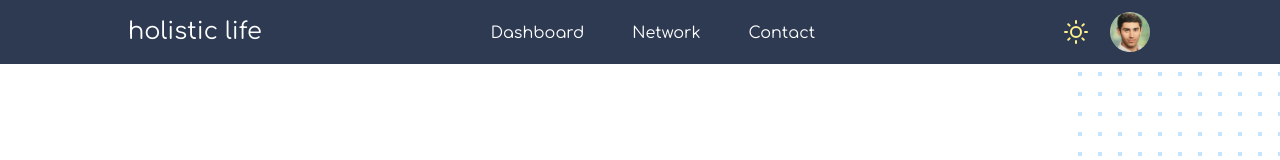
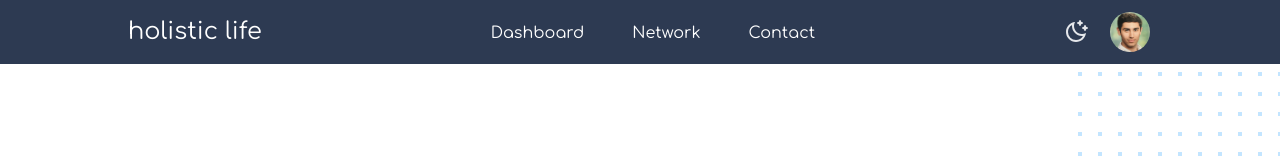
Before and after one commit to Kyrillus/Holistic-Life, a Next.js app: page / in a window 1280 px wide. Shown: the top 160 px of the page. Built offline with nearby package versions, Linux system fonts and the light colour scheme.

Commit message:
dark mode working properly now, without flicker

```diff
--- a/components/footer/footer.tsx
+++ b/components/footer/footer.tsx
@@ -5,8 +5,8 @@ function Footer() {
     const currentYear = new Date().getFullYear();
     return (
         <div>
-            <footer className="flex flex-row mt-auto h-24 w-full items-center justify-center border-t border-uranianBlue">
-                <p className="text-gray-500 text-center">
+            <footer className="flex flex-row mt-auto dark:bg-gray-900 h-24 w-full items-center justify-center border-t border-uranianBlue">
+                <p className="text-gray-500 dark:text-white text-center">
                     © {currentYear} by RZ Productions. All Rights Reserved.
                 </p>
             </footer>
--- a/components/landing/landing.tsx
+++ b/components/landing/landing.tsx
@@ -1,10 +1,9 @@
 import React from 'react';
 
 function Landing() {
-    const prop = "Holistic Life";
     return (
         <div>
-            <div className="relative bg-white overflow-hidden">
+            <div className="relative bg-white dark:bg-gray-900 overflow-hidden">
                 <div className="hidden sm:block sm:absolute sm:inset-y-0 sm:h-full sm:w-full">
                     <div className="relative h-full max-w-screen-xl mx-auto">
                         <svg
@@ -37,11 +36,11 @@ function Landing() {
                     <main className="mt-10 mx-auto max-w-screen-xl px-4 sm:mt-12 sm:px-6 md:mt-16 lg:mt-20 xl:mt-28">
                         <div className="text-center">
                             <h2 className="text-4xl tracking-tight leading-10 font-extrabold text-gray-900 sm:text-5xl sm:leading-none md:text-6xl">
-                                <span className="mr-1">Welcome to </span>
-                                <span className="text-sapphire">{prop}
+                                <span className="mr-1 dark:text-white">Welcome to </span>
+                                <span className="text-sapphire">Holistic Life
                                 </span>
                             </h2>
-                            <p className="mt-3 max-w-md mx-auto text-base text-gray-500 sm:text-lg md:mt-5 md:text-xl md:max-w-3xl">We
+                            <p className="mt-3 max-w-md mx-auto text-base text-gray-500 sm:text-lg md:mt-5 md:text-xl md:max-w-3xl dark:text-gray-300">We
                                 are changing the future.
                             </p>
                         </div>
--- a/components/navbar/lightDarkModeSwitch.tsx
+++ b/components/navbar/lightDarkModeSwitch.tsx
@@ -1,18 +1,26 @@
-import React from 'react';
+import React, {useEffect, useState} from 'react';
 import {RiMoonClearLine} from 'react-icons/ri'
 import {FiSun} from 'react-icons/fi'
-import useLightDarkMode from "../../hooks/useDarkSide";
+import {useTheme} from "next-themes";
 
 function LightDarkModeSwitch() {
-    const [theme, toggleTheme] = useLightDarkMode();
+    const {theme, setTheme} = useTheme()
+    const [mounted, setMounted] = useState(false);
+
+    useEffect(() => {
+        setMounted(true);
+    }, [])
 
     return (
-        <button className="rounded-lg p-1 hover:opacity-80 h-fit w-fit" onClick={toggleTheme}>
-            {theme === 'light' ? (
-                <FiSun className="w-6 h-6 text-yellow-200"/>
-            ) : (
-                <RiMoonClearLine className="w-6 h-6 text-gray-200"/>
-            )}
+        <button className="rounded-lg p-1 hover:opacity-80 h-fit w-fit">
+            {!mounted ?
+                (<div className="w-6 h-6"/>) :
+                (<div>{theme === 'light' ? (
+                    <FiSun onClick={() => setTheme("dark")} className="w-6 h-6 text-yellow-200"/>
+                ) : (
+                    <RiMoonClearLine onClick={() => setTheme("light")} className="w-6 h-6 text-gray-200"/>
+                )}</div>)}
+
         </button>
     );
 }
--- a/hooks/useDarkSide.tsx
+++ /dev/null
@@ -1,26 +0,0 @@
-import { useState, useEffect } from 'react';
-
-function useLightDarkMode() {
-    const [theme, setTheme] = useState('light');
-
-    function toggleTheme() {
-        if (theme === 'light') {
-            setTheme('dark');
-            localStorage.setItem('theme', 'dark');
-        } else {
-            setTheme('light');
-            localStorage.setItem('theme', 'light');
-        }
-    }
-
-    useEffect(() => {
-        const storedTheme = localStorage.getItem('theme');
-        if (storedTheme) {
-            setTheme(storedTheme);
-        }
-    }, []);
-
-    return [theme, toggleTheme] as const;
-}
-
-export default useLightDarkMode;
--- a/package.json
+++ b/package.json
@@ -22,6 +22,7 @@
     "clsx": "^1.2.1",
     "hamburger-react": "^2.5.0",
     "next": "^13.0.6",
+    "next-themes": "^0.2.1",
     "react": "^18.2.0",
     "react-dom": "^18.2.0",
     "react-icons": "^4.7.1",
--- a/pages/404.tsx
+++ b/pages/404.tsx
@@ -4,7 +4,7 @@ import Link from 'next/link'
 function FourOhFour()
 {
     return (
-        <div className="flex justify-center items-center min-h-[70vh]">
+        <div className="flex justify-center items-center min-h-[70vh] dark:text-white">
             <div className="flex flex-col gap-4">
                 <p>404 | Page not found!</p>
                 <div className="flex items-center gap-1 rounded-full border px-4 py-1 shadow">
--- a/pages/_app.tsx
+++ b/pages/_app.tsx
@@ -3,10 +3,11 @@ import type {AppProps} from 'next/app'
 import Head from "next/head";
 import Navbar from "../components/navbar/navbar";
 import Footer from "../components/footer/footer";
+import {ThemeProvider} from "next-themes";
 
 function MyApp({Component, pageProps}: AppProps) {
     return (
-        <>
+        <ThemeProvider attribute="class" enableSystem={true}>
             <Head>
                 <title>Holistic Life</title>
                 <link rel="icon"
@@ -19,7 +20,7 @@ function MyApp({Component, pageProps}: AppProps) {
             <Navbar/>
             <Component {...pageProps} />
             <Footer/>
-        </>
+        </ThemeProvider>
     )
 }
 
--- a/pages/contact.tsx
+++ b/pages/contact.tsx
@@ -12,12 +12,12 @@ function Contact() {
 
     return (
         <div className="">
-            <div className="flex justify-center py-10 px-4">
+            <div className="flex justify-center py-10 px-4 dark:text-white">
                 <div className="flex-col items-center flex gap-4">
                     <div className="flex justify-center">
                         <div className="flex gap-5">
                             <div className="flex w-1/3 md:w-auto">
-                                <img className="md:w-32 md:w-32 w-24 h-24  rounded-full object-cover object-top" src="/profile/reyan.jpg"/>
+                                <img className="md:w-32 md:w-32 w-24 h-24 rounded-full object-cover object-top" src="/profile/reyan.jpg"/>
                             </div>
                             <div className="flex flex-col justify-center w-2/3 md:w-full pt-2">
                                 <p className="font-extrabold">Reyan Zein</p>
@@ -31,7 +31,7 @@ function Contact() {
                     </div>
                     <div className="">
                         <button className="w-[20rem] sm:w-[22rem] md:w-96 h-12 px-5 rounded-full border text-gray-500">
-                            <p className="font-extrabold text-black">Exchange Contact</p>
+                            <p className="font-extrabold text-black dark:text-white">Exchange Contact</p>
                         </button>
                     </div>
                     <div className="flex flex-col items-center md:items-start gap-4 pt-4">
--- a/styles/globals.css
+++ b/styles/globals.css
@@ -9,3 +9,20 @@
     font-family: Comfortaa, serif;
     @apply selection:bg-uranianBlue;
 }
+
+body {
+    @apply dark:bg-gray-900;
+}
+
+.noSelectionOrDrag {
+    user-drag: none;
+    -webkit-user-drag: none;
+    user-select: none;
+    -moz-user-select: none;
+    -webkit-user-select: none;
+    -ms-user-select: none;
+}
+
+img {
+    @apply noSelectionOrDrag;
+}
--- a/tailwind.config.js
+++ b/tailwind.config.js
@@ -1,5 +1,7 @@
 /** @type {import('tailwindcss').Config} */
 module.exports = {
+  purge: ['./pages/**/*.{js,ts,jsx,tsx}', './components/**/*.{js,ts,jsx,tsx}'],
+  darkMode: "class",
   future: {
     hoverOnlyWhenSupported: true
   },
```
Also changed, not shown: 1 other file (tests, documents, lock files or other folders).
